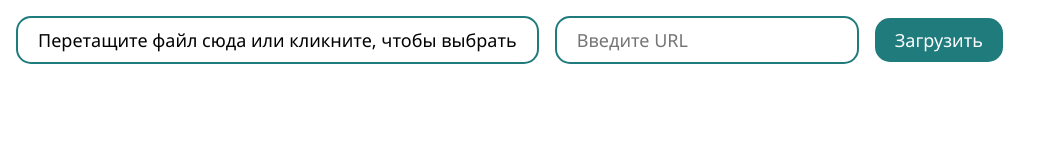
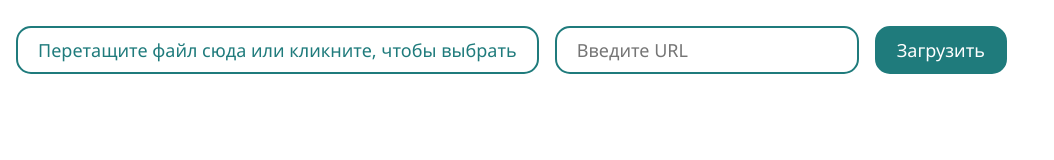
Before and after one commit to colourmatik/PhotoEditor, a plain HTML site: page index.html in a window 1280 px wide. Shown: the whole page, without its empty margins (0-1054 px from the left). Drawn offline with Linux system fonts and the light colour scheme.

Commit message:
optimised css

```diff
--- a/css/styles.css
+++ b/css/styles.css
@@ -1,5 +1,5 @@
 * {
-    font-family: 'Segoe UI', Tahoma, Geneva, Verdana, sans-serif;
+    font-family: 'Segoe UI', Tahoma, sans-serif;
     margin: 0;
 }
 
@@ -8,11 +8,13 @@
 }
 
 .tool-panel {
+    margin-top: 10px;
     display: flex;
     align-items: center;
-    gap: 1rem;
+    gap:1rem;
     padding: 1rem;
 }
+
 .url-container {
     display: flex;
     align-items: center;
@@ -38,35 +40,35 @@
     font-size: 20px;
     box-sizing: border-box;
     overflow-y: auto;
-    border-radius: 10px;
-    max-width: 300px;
-    width: 100%;
     margin-left: 1rem;
 }
 
-.upload-btn-container > label {
+.upload-btn-container > label,
+#upload-btn,
+#load-url-btn {
     padding: 10px 20px;
     font-size: 18px;
-    outline: none;
     cursor: pointer;
     border-radius: 15px;
-    background-color: rgb(31, 123, 124);
-    color: white;
+    outline: none;
+    color: rgb(31, 123, 124);
 }
 
+
+.upload-btn-container > label,
+#upload-btn {
+    background-color: white;
+}
 .upload-btn-container input[type="file"] {
     display: none;
 }
 
 #upload-btn {
-    padding: 10px 20px;
-    border-radius: 15px;
-    font-size: 18px;
-    outline: none;
     border: 2px solid rgb(31, 123, 124);
 }
 
-#image-url {
+#image-url,
+#load-url-btn {
     margin-right: 1rem;
     padding: 10px 20px;
     border-radius: 15px;
@@ -74,14 +76,8 @@
     outline: none;
     border: 2px solid rgb(31, 123, 124);
 }
+#load-url-btn{
+    background-color: rgb(31, 123, 124);
+    color:white;
 
-#load-url-btn {
-    padding: 10px 20px;
-    font-size: 18px;
-    cursor: pointer;
-    border-radius: 15px;
-    background-color: rgb(31, 123, 124);
-    color: white;
-    outline: none;
-    border: 0;
 }
```
